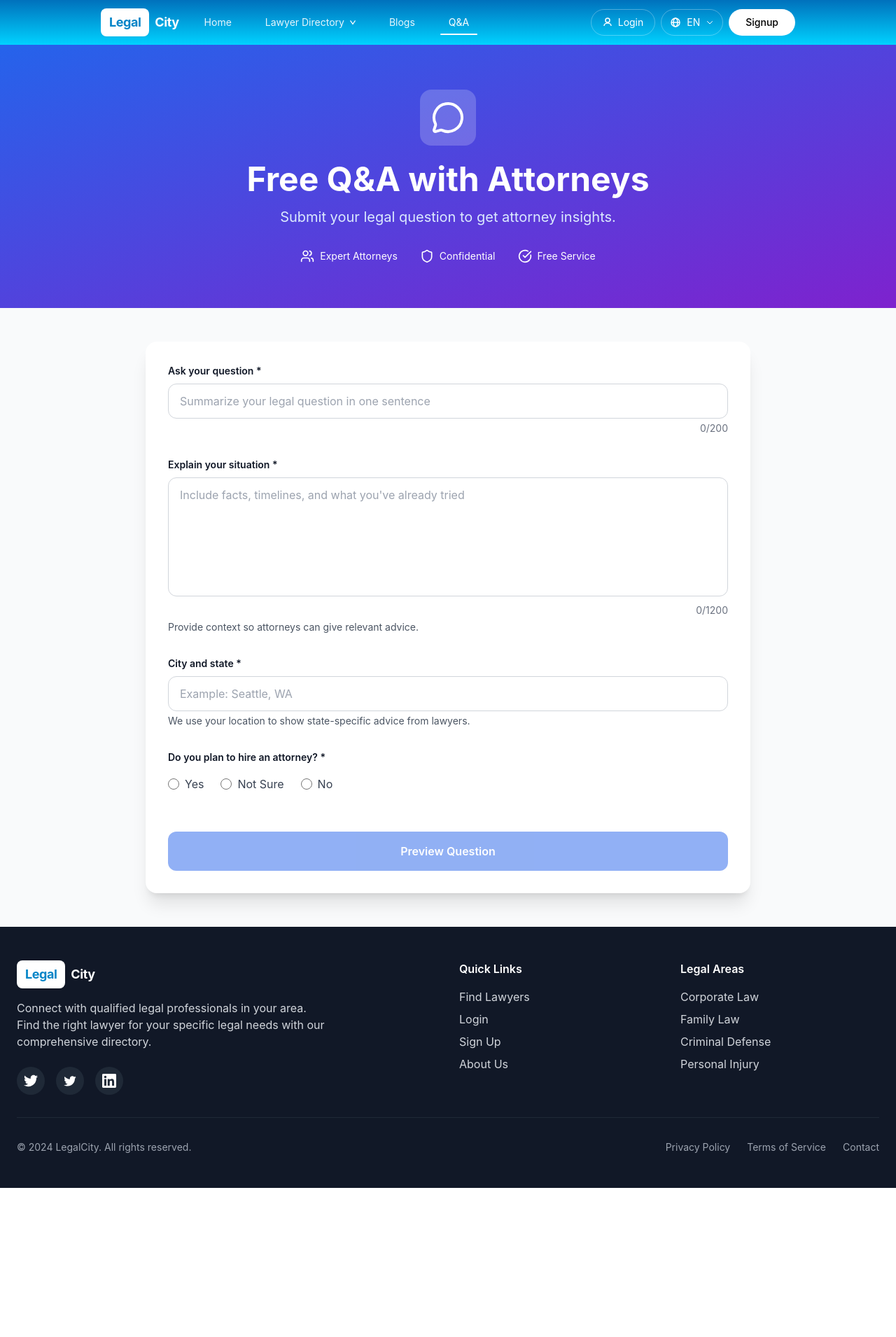
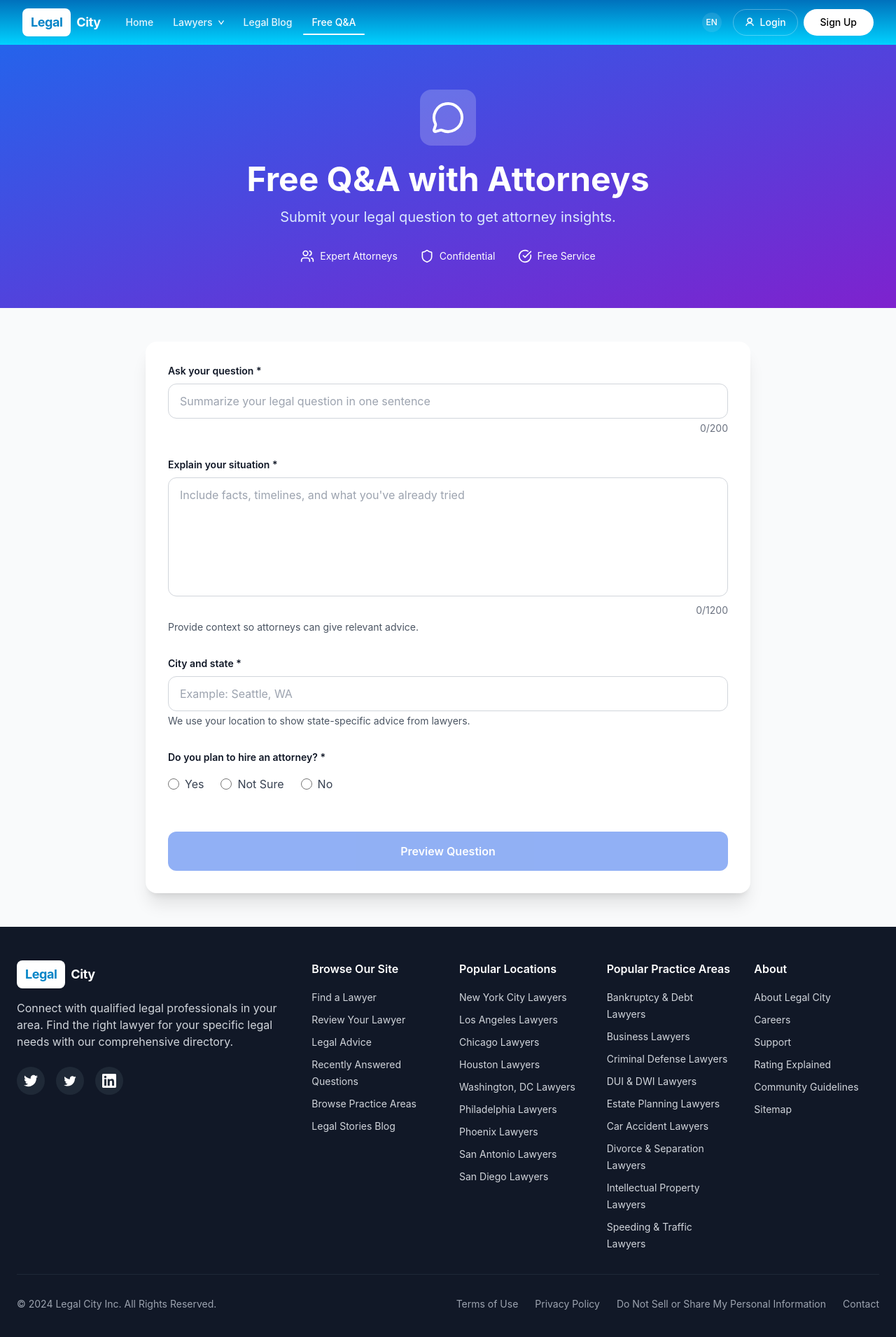
Before and after one commit to Ahmed-Umer-Farooq/Legal_city_finalist, a React (Create React App) app in the folder Frontend/: page /qa in a window 1280 px wide. Shown: the top 1910 px of the page at 70% size. Before the commit the page ends 1697 px from the top, so only its background shows below. Built offline with nearby package versions, Linux system fonts and the light colour scheme.

Commit message:
header footer modified

```diff
--- a/Frontend/src/components/layout/MainLayout.jsx
+++ b/Frontend/src/components/layout/MainLayout.jsx
@@ -26,6 +26,7 @@ function Header({ currentLanguage, setCurrentLanguage, translations }) {
   const location = useLocation();
   const [showLanguageMenu, setShowLanguageMenu] = useState(false);
   const [showDirectoryMenu, setShowDirectoryMenu] = useState(false);
+  const [showMobileMenu, setShowMobileMenu] = useState(false);
   const [isScrolled, setIsScrolled] = useState(false);
   const [isHeaderVisible, setIsHeaderVisible] = useState(true);
   const [lastScrollY, setLastScrollY] = useState(0);
@@ -74,6 +75,17 @@ function Header({ currentLanguage, setCurrentLanguage, translations }) {
     navigate('/register');
   };
 
+  // Close mobile menu on outside click
+  React.useEffect(() => {
+    const handleClickOutside = (event) => {
+      if (showMobileMenu && !event.target.closest('nav')) {
+        setShowMobileMenu(false);
+      }
+    };
+    document.addEventListener('click', handleClickOutside);
+    return () => document.removeEventListener('click', handleClickOutside);
+  }, [showMobileMenu]);
+
   const handleLanguageSelect = (language) => {
     setCurrentLanguage(language.code);
     setShowLanguageMenu(false);
@@ -81,43 +93,51 @@ function Header({ currentLanguage, setCurrentLanguage, translations }) {
 
   return (
     <header
-      className={`w-full bg-gradient-to-b from-[#0071BC] to-[#00D2FF] flex items-center h-16 fixed top-0 z-50 transition-transform duration-300 ${
+      className={`w-full bg-gradient-to-b from-[#0071BC] to-[#00D2FF] h-16 fixed top-0 z-50 transition-transform duration-300 ${
         isScrolled ? 'shadow-lg backdrop-blur-sm' : ''
       }`}
       style={{
-        height: 64,
         transform: isHeaderVisible ? 'translateY(0)' : 'translateY(-100%)'
       }}
+      role="banner"
     >
-      <div className="w-full max-w-[1440px] mx-auto flex items-center justify-between px-4 lg:px-[144px]">
+      <nav className="w-full max-w-[1440px] mx-auto flex items-center justify-between h-full px-4 lg:px-8" role="navigation" aria-label="Main navigation">
         <div className="flex items-center gap-6">
           <LegalCityLogo />
-          <button
-            onClick={() => navigate('/')}
-            className={`hidden md:flex items-center text-sm gap-2 transition-all duration-200 px-3 py-2 relative ${
+
+          {/* Desktop Navigation */}
+          <div className="hidden lg:flex items-center gap-1">
+            <a
+              href="/"
+              onClick={(e) => { e.preventDefault(); navigate('/'); }}
+              className={`flex items-center text-sm gap-2 transition-all duration-200 px-3 py-2 relative font-medium ${
                 isActive('/')
                   ? 'text-white'
                   : 'text-white/90 hover:text-white'
               }`}
+              aria-current={isActive('/') ? 'page' : undefined}
             >
               <span>Home</span>
               {isActive('/') && (
                 <div className="absolute bottom-0 left-0 right-0 h-0.5 bg-white rounded-full"></div>
               )}
-          </button>
+            </a>
+
             <div
               className="relative"
               onMouseEnter={() => setShowDirectoryMenu(true)}
               onMouseLeave={() => setShowDirectoryMenu(false)}
             >
               <button
-              className={`hidden md:flex items-center text-sm gap-2 transition-all duration-200 px-3 py-2 relative ${
+                className={`flex items-center text-sm gap-2 transition-all duration-200 px-3 py-2 relative font-medium ${
                   isDirectoryActive()
                     ? 'text-white'
                     : 'text-white/90 hover:text-white'
                 }`}
+                aria-expanded={showDirectoryMenu}
+                aria-haspopup="true"
               >
-              <span>{translations[currentLanguage].lawyerDirectory}</span>
+                <span>Lawyers</span>
                 <svg
                   width="8"
                   height="7"
@@ -125,6 +145,7 @@ function Header({ currentLanguage, setCurrentLanguage, translations }) {
                   fill="none"
                   xmlns="http://www.w3.org/2000/svg"
                   className={`transition-transform duration-200 ${showDirectoryMenu ? 'rotate-180' : ''}`}
+                  aria-hidden="true"
                 >
                   <path d="M0.491211 0.34375L3.99121 5.34375L7.49121 0.34375" stroke="white" strokeWidth="1.2"/>
                 </svg>
@@ -137,115 +158,221 @@ function Header({ currentLanguage, setCurrentLanguage, translations }) {
                 showDirectoryMenu
                   ? 'opacity-100 visible transform translate-y-0'
                   : 'opacity-0 invisible transform -translate-y-2'
-            }`}>
-              <button
-                onClick={() => {
-                  navigate('/lawyers');
-                  setShowDirectoryMenu(false);
-                }}
-                className={`w-full px-4 py-2 text-left text-sm transition-colors rounded-t-lg ${
+              }`} role="menu">
+                <a
+                  href="/lawyers"
+                  onClick={(e) => { e.preventDefault(); navigate('/lawyers'); setShowDirectoryMenu(false); }}
+                  className={`block w-full px-4 py-2 text-left text-sm transition-colors rounded-t-lg ${
                     isActive('/lawyers')
                       ? 'bg-blue-50 text-blue-600'
                       : 'text-gray-700 hover:bg-gray-50 hover:text-blue-600'
                   }`}
+                  role="menuitem"
                 >
                   Directory
-              </button>
-              <button
-                onClick={() => {
-                  navigate('/find-lawyer');
-                  setShowDirectoryMenu(false);
-                }}
-                className={`w-full px-4 py-2 text-left text-sm transition-colors rounded-b-lg ${
+                </a>
+                <a
+                  href="/find-lawyer"
+                  onClick={(e) => { e.preventDefault(); navigate('/find-lawyer'); setShowDirectoryMenu(false); }}
+                  className={`block w-full px-4 py-2 text-left text-sm transition-colors rounded-b-lg ${
                     isActive('/find-lawyer')
                       ? 'bg-blue-50 text-blue-600'
                       : 'text-gray-700 hover:bg-gray-50 hover:text-blue-600'
                   }`}
+                  role="menuitem"
                 >
                   Find Lawyer
-              </button>
+                </a>
               </div>
             </div>
-          <button
-            onClick={() => navigate('/blogs')}
-            className={`hidden md:flex items-center text-sm gap-2 transition-all duration-200 px-3 py-2 relative ${
+
+            <a
+              href="/blogs"
+              onClick={(e) => { e.preventDefault(); navigate('/blogs'); }}
+              className={`flex items-center text-sm gap-2 transition-all duration-200 px-3 py-2 relative font-medium ${
                 isActive('/blogs')
                   ? 'text-white'
                   : 'text-white/90 hover:text-white'
               }`}
+              aria-current={isActive('/blogs') ? 'page' : undefined}
             >
-            <span>Blogs</span>
+              <span>Legal Blog</span>
               {isActive('/blogs') && (
                 <div className="absolute bottom-0 left-0 right-0 h-0.5 bg-white rounded-full"></div>
               )}
-          </button>
-          <button
-            onClick={() => navigate('/qa')}
-            className={`hidden md:flex items-center text-sm gap-2 transition-all duration-200 px-3 py-2 relative ${
+            </a>
+
+            <a
+              href="/qa"
+              onClick={(e) => { e.preventDefault(); navigate('/qa'); }}
+              className={`flex items-center text-sm gap-2 transition-all duration-200 px-3 py-2 relative font-medium ${
                 isActive('/qa')
                   ? 'text-white'
                   : 'text-white/90 hover:text-white'
               }`}
+              aria-current={isActive('/qa') ? 'page' : undefined}
             >
-            <span>Q&A</span>
+              <span>Free Q&A</span>
               {isActive('/qa') && (
                 <div className="absolute bottom-0 left-0 right-0 h-0.5 bg-white rounded-full"></div>
               )}
+            </a>
+          </div>
+        </div>
+
+        {/* Desktop Actions */}
+        <div className="hidden md:flex items-center gap-4">
+          <div
+            className="relative"
+            onMouseEnter={() => setShowLanguageMenu(true)}
+            onMouseLeave={() => setShowLanguageMenu(false)}
+          >
+            <button
+              className="w-7 h-7 rounded-full bg-white/10 hover:bg-white/20 transition-colors flex items-center justify-center text-xs font-medium text-white"
+              aria-expanded={showLanguageMenu}
+              aria-haspopup="true"
+              aria-label={`Current language: ${currentLanguage}`}
+            >
+              {currentLanguage}
             </button>
+
+            <div className={`absolute top-full right-0 mt-1 bg-white rounded-lg border border-gray-200 shadow-lg z-10 min-w-[80px] transition-all duration-200 ${
+              showLanguageMenu
+                ? 'opacity-100 visible transform translate-y-0'
+                : 'opacity-0 invisible transform -translate-y-2'
+            }`} role="menu">
+              {languages.map((language, index) => (
+                <button
+                  key={language.code}
+                  onClick={() => handleLanguageSelect(language)}
+                  className={`w-full px-3 py-2 text-left text-xs hover:bg-gray-50 transition-colors ${
+                    index === 0 ? 'rounded-t-lg' : ''
+                  } ${
+                    index === languages.length - 1 ? 'rounded-b-lg' : ''
+                  } ${
+                    currentLanguage === language.code ? 'bg-blue-50 text-blue-600' : 'text-gray-700'
+                  }`}
+                  role="menuitem"
+                >
+                  {language.code}
+                </button>
+              ))}
+            </div>
           </div>
 
           <div className="flex items-center gap-2">
             <button
               onClick={handleLoginClick}
-            className="flex items-center gap-2 h-[38px] px-4 rounded-[20px] bg-transparent border border-white/30 hover:bg-white/10 transition-colors"
+              className="flex items-center gap-2 h-[38px] px-4 rounded-[20px] bg-transparent border border-white/30 hover:bg-white/10 transition-colors font-medium"
+              aria-label="Login to your account"
             >
-            <svg width="14" height="14" viewBox="0 0 14 14" fill="none" xmlns="http://www.w3.org/2000/svg">
+              <svg width="14" height="14" viewBox="0 0 14 14" fill="none" xmlns="http://www.w3.org/2000/svg" aria-hidden="true">
                 <circle cx="7" cy="4" r="3" stroke="white" strokeWidth="1.5"/>
                 <path d="M2 12c0-2.5 2.5-4 5-4s5 1.5 5 4" stroke="white" strokeWidth="1.5"/>
               </svg>
-            <span className="text-white text-sm">{translations[currentLanguage].login}</span>
+              <span className="text-white text-sm">Login</span>
             </button>
-
-          <div className="relative">
-            <button
-              onClick={() => setShowLanguageMenu(!showLanguageMenu)}
-              className="flex items-center gap-2 h-[38px] px-3 rounded-[20px] bg-transparent border border-white/30 hover:bg-white/10 transition-colors"
-            >
-              <svg width="16" height="16" viewBox="0 0 16 16" fill="none" xmlns="http://www.w3.org/2000/svg">
-                <circle cx="8" cy="8" r="6" stroke="white" strokeWidth="1.5"/>
-                <path d="M2 8h12M8 2c1.5 0 3 2.5 3 6s-1.5 6-3 6-3-2.5-3-6 1.5-6 3-6z" stroke="white" strokeWidth="1.5"/>
-              </svg>
-              <span className="text-white text-sm">{currentLanguage}</span>
-              <svg className={`w-3 h-3 text-white transition-transform ${showLanguageMenu ? 'rotate-180' : ''}`} fill="none" stroke="currentColor" viewBox="0 0 24 24">
-                <path strokeLinecap="round" strokeLinejoin="round" strokeWidth={2} d="M19 9l-7 7-7-7" />
-              </svg>
-            </button>
-
-            {showLanguageMenu && (
-              <div className="absolute top-full right-0 mt-1 bg-white rounded-lg border border-gray-200 shadow-lg z-10 min-w-[120px]">
-                {languages.map((language) => (
-                  <button
-                    key={language.code}
-                    onClick={() => handleLanguageSelect(language)}
-                    className={`w-full px-4 py-2 text-left text-sm hover:bg-gray-50 transition-colors ${
-                      currentLanguage === language.code ? 'bg-blue-50 text-blue-600' : 'text-gray-700'
-                    }`}
-                  >
-                    {language.name}
-                  </button>
-                ))}
-              </div>
-            )}
-          </div>
 
             <button
               onClick={handleSignupClick}
               className="h-[38px] px-6 rounded-[20px] bg-white text-black text-sm font-medium hover:bg-gray-100 transition-colors"
+              aria-label="Create new account"
             >
-            {translations[currentLanguage].signup}
+              Sign Up
             </button>
           </div>
         </div>
+
+        {/* Mobile Menu Button */}
+        <button
+          className="md:hidden p-2 text-white hover:bg-white/10 rounded-lg transition-colors"
+          onClick={() => setShowMobileMenu(!showMobileMenu)}
+          aria-expanded={showMobileMenu}
+          aria-label="Toggle mobile menu"
+        >
+          <svg className="w-6 h-6" fill="none" stroke="currentColor" viewBox="0 0 24 24" aria-hidden="true">
+            {showMobileMenu ? (
+              <path strokeLinecap="round" strokeLinejoin="round" strokeWidth={2} d="M6 18L18 6M6 6l12 12" />
+            ) : (
+              <path strokeLinecap="round" strokeLinejoin="round" strokeWidth={2} d="M4 6h16M4 12h16M4 18h16" />
+            )}
+          </svg>
+        </button>
+      </nav>
+
+      {/* Mobile Menu */}
+      {showMobileMenu && (
+        <div className="md:hidden bg-white border-t border-gray-200 shadow-lg" role="menu">
+          <div className="px-4 py-2 space-y-1">
+            <a
+              href="/"
+              onClick={(e) => { e.preventDefault(); navigate('/'); setShowMobileMenu(false); }}
+              className={`block px-3 py-2 text-sm font-medium rounded-lg transition-colors ${
+                isActive('/') ? 'bg-blue-50 text-blue-600' : 'text-gray-700 hover:bg-gray-50'
+              }`}
+              role="menuitem"
+            >
+              Home
+            </a>
+            <a
+              href="/lawyers"
+              onClick={(e) => { e.preventDefault(); navigate('/lawyers'); setShowMobileMenu(false); }}
+              className={`block px-3 py-2 text-sm font-medium rounded-lg transition-colors ${
+                isActive('/lawyers') ? 'bg-blue-50 text-blue-600' : 'text-gray-700 hover:bg-gray-50'
+              }`}
+              role="menuitem"
+            >
+              Lawyer Directory
+            </a>
+            <a
+              href="/find-lawyer"
+              onClick={(e) => { e.preventDefault(); navigate('/find-lawyer'); setShowMobileMenu(false); }}
+              className={`block px-3 py-2 text-sm font-medium rounded-lg transition-colors ${
+                isActive('/find-lawyer') ? 'bg-blue-50 text-blue-600' : 'text-gray-700 hover:bg-gray-50'
+              }`}
+              role="menuitem"
+            >
+              Find Lawyer
+            </a>
+            <a
+              href="/blogs"
+              onClick={(e) => { e.preventDefault(); navigate('/blogs'); setShowMobileMenu(false); }}
+              className={`block px-3 py-2 text-sm font-medium rounded-lg transition-colors ${
+                isActive('/blogs') ? 'bg-blue-50 text-blue-600' : 'text-gray-700 hover:bg-gray-50'
+              }`}
+              role="menuitem"
+            >
+              Legal Blog
+            </a>
+            <a
+              href="/qa"
+              onClick={(e) => { e.preventDefault(); navigate('/qa'); setShowMobileMenu(false); }}
+              className={`block px-3 py-2 text-sm font-medium rounded-lg transition-colors ${
+                isActive('/qa') ? 'bg-blue-50 text-blue-600' : 'text-gray-700 hover:bg-gray-50'
+              }`}
+              role="menuitem"
+            >
+              Free Q&A
+            </a>
+            <div className="border-t border-gray-200 pt-2 mt-2">
+              <button
+                onClick={() => { handleLoginClick(); setShowMobileMenu(false); }}
+                className="block w-full text-left px-3 py-2 text-sm font-medium text-gray-700 hover:bg-gray-50 rounded-lg transition-colors"
+                role="menuitem"
+              >
+                Login
+              </button>
+              <button
+                onClick={() => { handleSignupClick(); setShowMobileMenu(false); }}
+                className="block w-full text-left px-3 py-2 text-sm font-medium bg-blue-600 text-white hover:bg-blue-700 rounded-lg transition-colors mt-1"
+                role="menuitem"
+              >
+                Sign Up
+              </button>
+            </div>
+          </div>
+        </div>
+      )}
     </header>
   );
 }
@@ -256,8 +383,8 @@ function Footer({ currentLanguage, translations }) {
   return (
     <footer className="bg-gray-900 text-white">
       <div className="max-w-7xl mx-auto px-6 py-12">
-        <div className="grid grid-cols-1 md:grid-cols-4 gap-8">
-          <div className="col-span-1 md:col-span-2">
+        <div className="grid grid-cols-1 md:grid-cols-2 lg:grid-cols-6 gap-8">
+          <div className="col-span-1 md:col-span-2 lg:col-span-2">
             <div className="flex items-center gap-2 mb-4">
               <div className="bg-white rounded-lg px-3 py-1.5 shadow-sm">
                 <span className="text-[#0284C7] font-bold text-lg tracking-tight">Legal</span>
@@ -287,33 +414,68 @@ function Footer({ currentLanguage, translations }) {
           </div>
 
           <div>
-            <h3 className="font-semibold mb-4">Quick Links</h3>
+            <h3 className="font-semibold mb-4">Browse Our Site</h3>
             <ul className="space-y-2">
-              <li><button onClick={() => navigate('/lawyers')} className="text-gray-300 hover:text-white transition-colors">Find Lawyers</button></li>
-              <li><button onClick={() => navigate('/login')} className="text-gray-300 hover:text-white transition-colors">Login</button></li>
-              <li><button onClick={() => navigate('/register')} className="text-gray-300 hover:text-white transition-colors">Sign Up</button></li>
-              <li><a href="#" className="text-gray-300 hover:text-white transition-colors">About Us</a></li>
+              <li><button onClick={() => navigate('/lawyers')} className="text-gray-300 hover:text-white transition-colors text-sm">Find a Lawyer</button></li>
+              <li><a href="#" className="text-gray-300 hover:text-white transition-colors text-sm">Review Your Lawyer</a></li>
+              <li><button onClick={() => navigate('/qa')} className="text-gray-300 hover:text-white transition-colors text-sm">Legal Advice</button></li>
+              <li><a href="#" className="text-gray-300 hover:text-white transition-colors text-sm">Recently Answered Questions</a></li>
+              <li><a href="#" className="text-gray-300 hover:text-white transition-colors text-sm">Browse Practice Areas</a></li>
+              <li><button onClick={() => navigate('/blogs')} className="text-gray-300 hover:text-white transition-colors text-sm">Legal Stories Blog</button></li>
             </ul>
           </div>
 
           <div>
-            <h3 className="font-semibold mb-4">Legal Areas</h3>
+            <h3 className="font-semibold mb-4">Popular Locations</h3>
             <ul className="space-y-2">
-              <li><a href="#" className="text-gray-300 hover:text-white transition-colors">Corporate Law</a></li>
-              <li><a href="#" className="text-gray-300 hover:text-white transition-colors">Family Law</a></li>
-              <li><a href="#" className="text-gray-300 hover:text-white transition-colors">Criminal Defense</a></li>
-              <li><a href="#" className="text-gray-300 hover:text-white transition-colors">Personal Injury</a></li>
+              <li><a href="#" className="text-gray-300 hover:text-white transition-colors text-sm">New York City Lawyers</a></li>
+              <li><a href="#" className="text-gray-300 hover:text-white transition-colors text-sm">Los Angeles Lawyers</a></li>
+              <li><a href="#" className="text-gray-300 hover:text-white transition-colors text-sm">Chicago Lawyers</a></li>
+              <li><a href="#" className="text-gray-300 hover:text-white transition-colors text-sm">Houston Lawyers</a></li>
+              <li><a href="#" className="text-gray-300 hover:text-white transition-colors text-sm">Washington, DC Lawyers</a></li>
+              <li><a href="#" className="text-gray-300 hover:text-white transition-colors text-sm">Philadelphia Lawyers</a></li>
+              <li><a href="#" className="text-gray-300 hover:text-white transition-colors text-sm">Phoenix Lawyers</a></li>
+              <li><a href="#" className="text-gray-300 hover:text-white transition-colors text-sm">San Antonio Lawyers</a></li>
+              <li><a href="#" className="text-gray-300 hover:text-white transition-colors text-sm">San Diego Lawyers</a></li>
+            </ul>
+          </div>
+
+          <div>
+            <h3 className="font-semibold mb-4">Popular Practice Areas</h3>
+            <ul className="space-y-2">
+              <li><a href="#" className="text-gray-300 hover:text-white transition-colors text-sm">Bankruptcy & Debt Lawyers</a></li>
+              <li><a href="#" className="text-gray-300 hover:text-white transition-colors text-sm">Business Lawyers</a></li>
+              <li><a href="#" className="text-gray-300 hover:text-white transition-colors text-sm">Criminal Defense Lawyers</a></li>
+              <li><a href="#" className="text-gray-300 hover:text-white transition-colors text-sm">DUI & DWI Lawyers</a></li>
+              <li><a href="#" className="text-gray-300 hover:text-white transition-colors text-sm">Estate Planning Lawyers</a></li>
+              <li><a href="#" className="text-gray-300 hover:text-white transition-colors text-sm">Car Accident Lawyers</a></li>
+              <li><a href="#" className="text-gray-300 hover:text-white transition-colors text-sm">Divorce & Separation Lawyers</a></li>
+              <li><a href="#" className="text-gray-300 hover:text-white transition-colors text-sm">Intellectual Property Lawyers</a></li>
+              <li><a href="#" className="text-gray-300 hover:text-white transition-colors text-sm">Speeding & Traffic Lawyers</a></li>
+            </ul>
+          </div>
+
+          <div>
+            <h3 className="font-semibold mb-4">About</h3>
+            <ul className="space-y-2">
+              <li><a href="#" className="text-gray-300 hover:text-white transition-colors text-sm">About Legal City</a></li>
+              <li><a href="#" className="text-gray-300 hover:text-white transition-colors text-sm">Careers</a></li>
+              <li><a href="#" className="text-gray-300 hover:text-white transition-colors text-sm">Support</a></li>
+              <li><a href="#" className="text-gray-300 hover:text-white transition-colors text-sm">Rating Explained</a></li>
+              <li><a href="#" className="text-gray-300 hover:text-white transition-colors text-sm">Community Guidelines</a></li>
+              <li><a href="#" className="text-gray-300 hover:text-white transition-colors text-sm">Sitemap</a></li>
             </ul>
           </div>
         </div>
 
         <div className="border-t border-gray-800 mt-8 pt-8 flex flex-col md:flex-row justify-between items-center">
           <p className="text-gray-400 text-sm">
-            © 2024 LegalCity. All rights reserved.
+            © 2024 Legal City Inc. All Rights Reserved.
           </p>
-          <div className="flex gap-6 mt-4 md:mt-0">
+          <div className="flex flex-wrap gap-6 mt-4 md:mt-0">
+            <a href="#" className="text-gray-400 hover:text-white text-sm transition-colors">Terms of Use</a>
             <a href="#" className="text-gray-400 hover:text-white text-sm transition-colors">Privacy Policy</a>
-            <a href="#" className="text-gray-400 hover:text-white text-sm transition-colors">Terms of Service</a>
+            <a href="#" className="text-gray-400 hover:text-white text-sm transition-colors">Do Not Sell or Share My Personal Information</a>
             <a href="#" className="text-gray-400 hover:text-white text-sm transition-colors">Contact</a>
           </div>
         </div>
```
Lines whose indentation alone changed are shown as unchanged.
